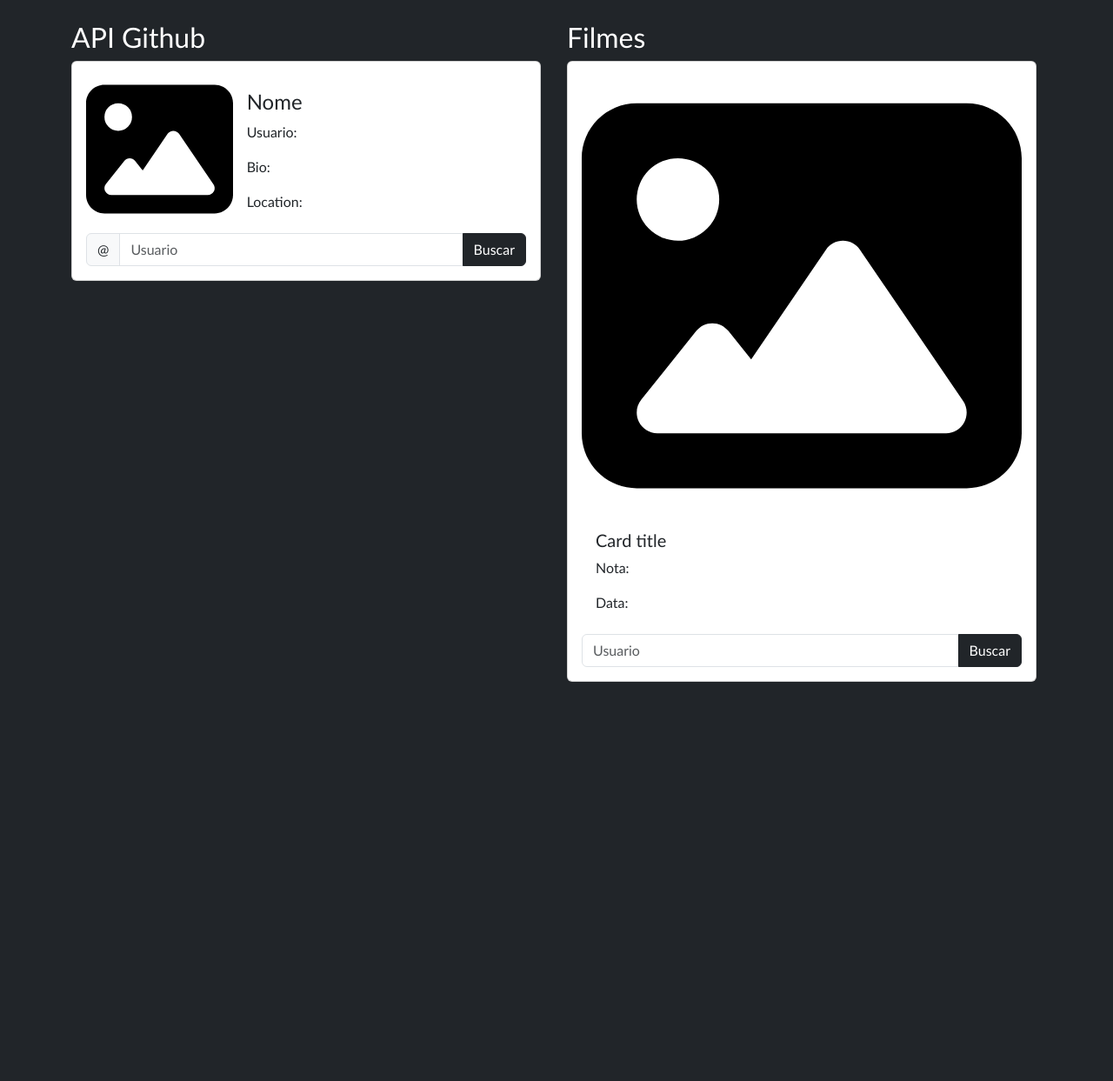
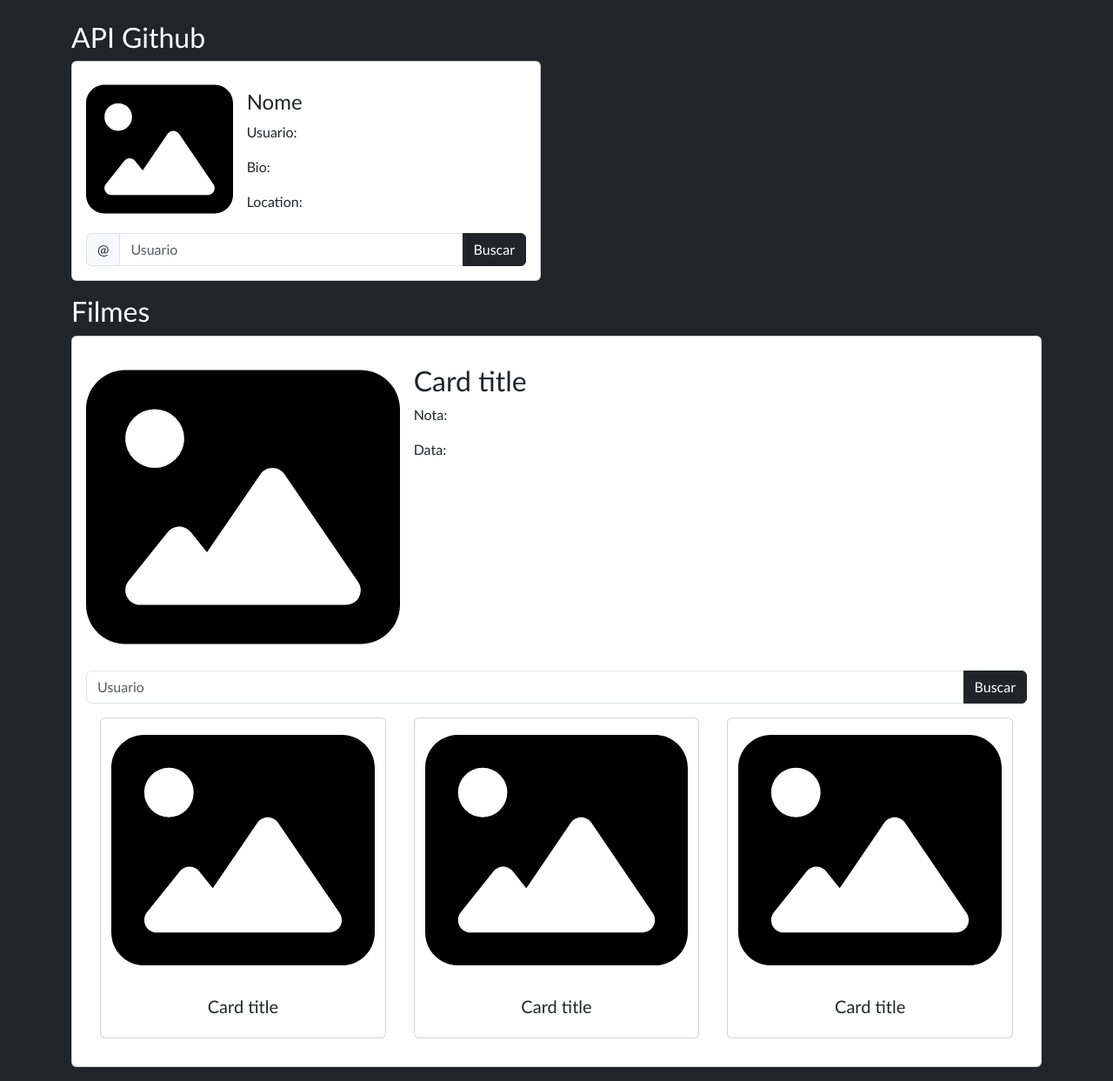
Before and after one commit to FranciscoLDB/TrabalhoFinal-BFF-PAFT, a Flask app: page / in a window 1280 px wide. Shown: the whole page at 87% size. Before the commit the page ends 784 px from the top, so only its background shows below. Run offline with Flask 2, Linux system fonts and the light colour scheme.

Commit message:
add similar filmes

```diff
--- a/app.py
+++ b/app.py
@@ -27,15 +27,32 @@ def github():
 def searchfilme():
     filme = request.args.get('filme')
     urlSearch = 'https://api.themoviedb.org/3/search/movie?api_key=a52d564a84702ae0175b97bb00f173af&query=' + filme
-
     respSearch = requests.get(urlSearch)
     jsonSearch = respSearch.json()
-    urlImg = jsonSearch.get('results')[0].get('poster_path')
+
+    urlSimilar = 'https://api.themoviedb.org/3/movie/' + str(jsonSearch.get('results')[0].get('id')) + '/similar?api_key=a52d564a84702ae0175b97bb00f173af&language=en-US&page=1'
+    respSimilar = requests.get(urlSimilar)
+    jsonSimilar = respSimilar.json()
+
     resp = {
         'titulo': jsonSearch.get('results')[0].get('original_title'),
         'data': jsonSearch.get('results')[0].get('release_date'),
-        'foto': 'https://image.tmdb.org/t/p/w500' + urlImg,
+        'foto': 'https://image.tmdb.org/t/p/w500' + jsonSearch.get('results')[0].get('poster_path'),
         'nota': jsonSearch.get('results')[0].get('vote_average'),
+        'similar': [
+            {
+                'titulo': jsonSimilar.get('results')[0].get('original_title'),
+                'foto': 'https://image.tmdb.org/t/p/w500' + jsonSimilar.get('results')[0].get('poster_path'),
+            },
+            {
+                'titulo': jsonSimilar.get('results')[1].get('original_title'),
+                'foto': 'https://image.tmdb.org/t/p/w500' + jsonSimilar.get('results')[1].get('poster_path'),
+            },
+            {
+                'titulo': jsonSimilar.get('results')[2].get('original_title'),
+                'foto': 'https://image.tmdb.org/t/p/w500' + jsonSimilar.get('results')[2].get('poster_path'),
+            },
+        ]
     }
     return resp
 
--- a/static/script.js
+++ b/static/script.js
@@ -26,5 +26,11 @@ function buscarFilme(){
             document.getElementById('nome_filme').innerText = data.titulo;
             document.getElementById('data_filme').innerText = data.data;
             document.getElementById('nota_filme').innerText = data.nota;
+            document.getElementById('foto_similar_1').setAttribute('src', data.similar[0].foto);
+            document.getElementById('nome_similar_1').innerText = data.similar[0].titulo;
+            document.getElementById('foto_similar_2').setAttribute('src', data.similar[1].foto);
+            document.getElementById('nome_similar_2').innerText = data.similar[1].titulo;
+            document.getElementById('foto_similar_3').setAttribute('src', data.similar[2].foto);
+            document.getElementById('nome_similar_3').innerText = data.similar[2].titulo;
         })
 }
--- a/static/style.css
+++ b/static/style.css
@@ -4,5 +4,4 @@
 
 main{
     display: grid;
-
 }
--- a/templates/index.html
+++ b/templates/index.html
@@ -36,22 +36,49 @@
                     </div>
                 </div>
             </div>
-            <div class="col">
+            <div class="col-12">
                 <h2>Filmes</h2>
-                <div class="card text-dark mb-3 p-3" style="max-width: 540px;">
-                    <img src="./static/icon_img.svg" class="card-img-top" id="foto_filme">
-                    <div class="card-body">
-                        <h5 class="card-title" id="nome_filme">Card title</h5>
+                <div class="card text-dark mb-3 p-3">
+                    <div class="row g-0">
+                        <div class="col-md-4">
+                            <img src="./static/icon_img.svg" class="card-img-top" id="foto_filme">
+                        </div>
+                        <div class="col-md-8">
+                            <div class="card-body" id="card_git">
+                                <h2 class="card-title" id="nome_filme">Card title</h2>
                         <p class="card-text">Nota: <span id="nota_filme"></span></p>
                         <p class="card-text">Data: <span id="data_filme"></span></p>
+                            </div>
+                        </div>
+                        <div class="input-group mt-2">
+                            <input type="text" class="form-control" id="input_filme" placeholder="Usuario">
+                            <button class="btn btn-dark" onclick="buscarFilme()">Buscar</button>
+                        </div>
                     </div>
-                    <div class="input-group mt-2">
-                        <input type="text" class="form-control" id="input_filme" placeholder="Usuario">
-                        <button class="btn btn-dark" onclick="buscarFilme()">Buscar</button>
+                    <div class="row m-0 text-center">
+                        <div class="card card-similar col m-3">
+                            <img src="./static/icon_img.svg" class="card-img-top" id="foto_similar_1">
+                            <div class="card-body">
+                              <h5 class="card-title" id="nome_similar_1">Card title</h5>
+                            </div>
+                        </div>
+                        <div class="card card-similar col m-3">
+                            <img src="./static/icon_img.svg" class="card-img-top" id="foto_similar_2">
+                            <div class="card-body">
+                              <h5 class="card-title" id="nome_similar_2">Card title</h5>
+                            </div>
+                        </div>
+                        <div class="card card-similar col m-3">
+                            <img src="./static/icon_img.svg" class="card-img-top" id="foto_similar_3">
+                            <div class="card-body">
+                              <h5 class="card-title" id="nome_similar_3">Card title</h5>
+                            </div>
+                        </div>
                     </div>
                 </div>
             </div>
         </section>
+
     </main>
 </body>
 </html>
```
